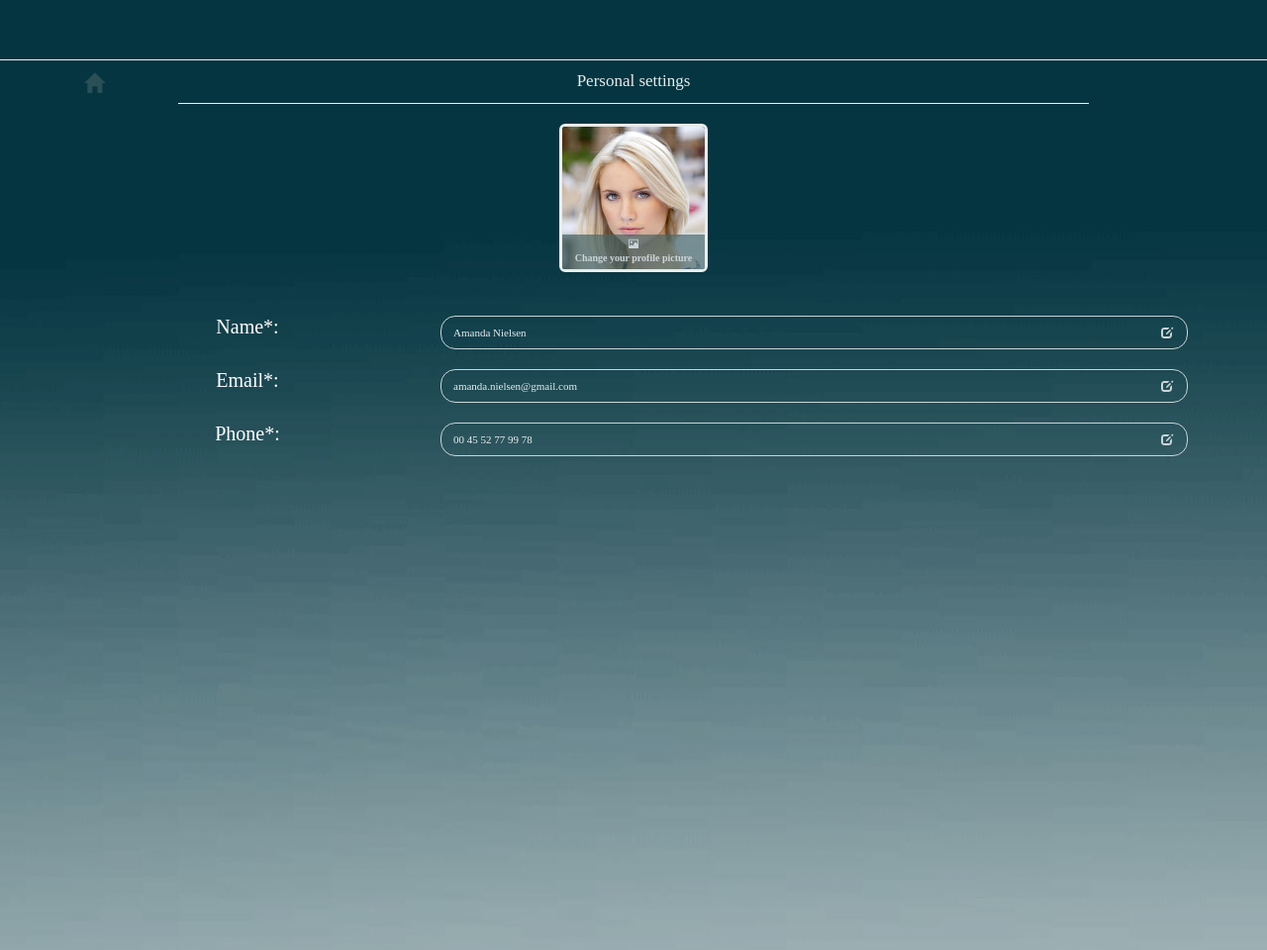
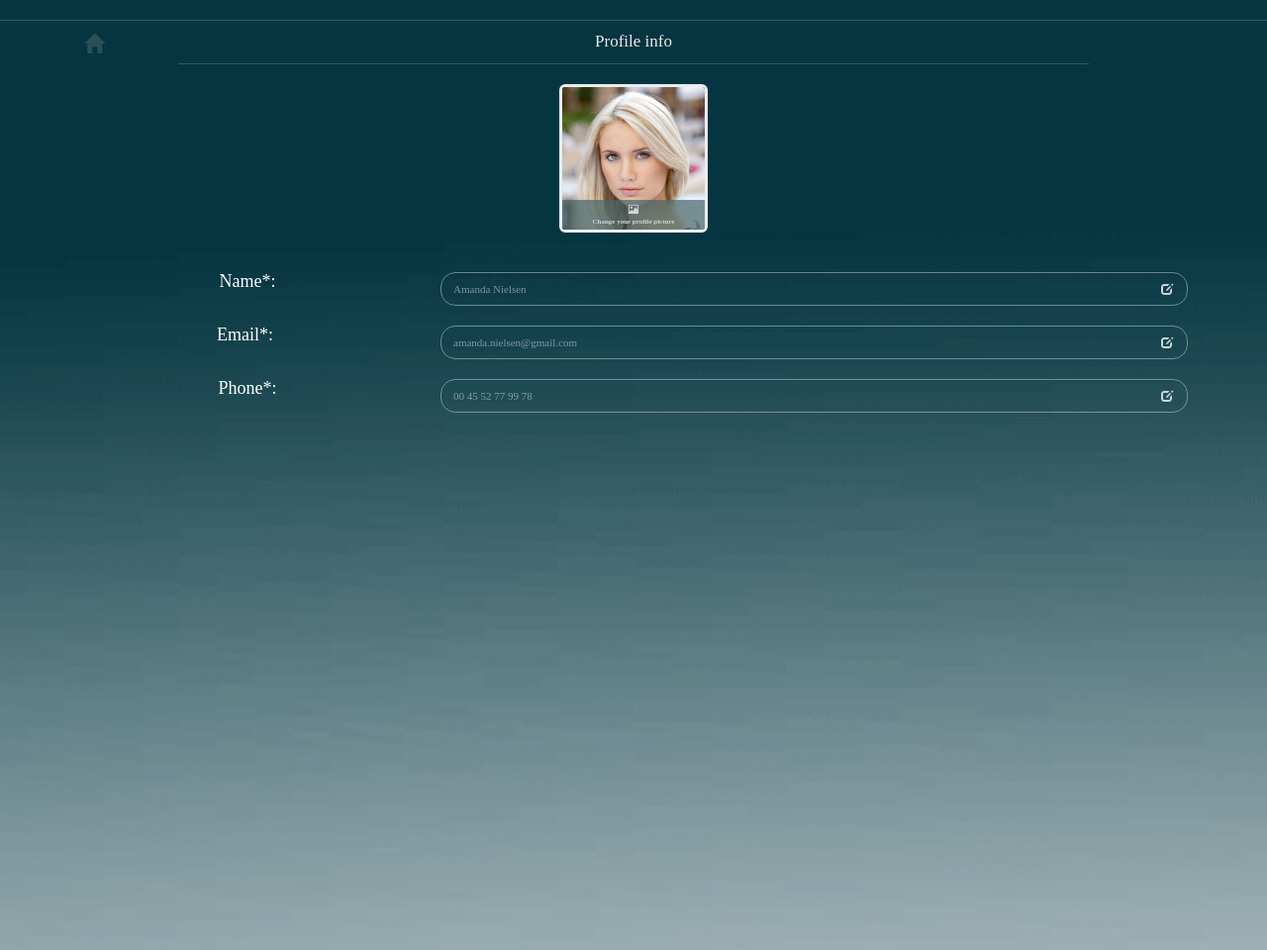
Before and after one commit to makaus/Tinderbox, a CodeIgniter app: page /database/index.php/personalsettings/index in a window 1280 px wide. Shown: the whole page at 99% size. Run offline with CodeIgniter, Linux system fonts and the light colour scheme; some libraries are stand-ins or nearby versions; some web fonts are replaced.

Commit message:
CSS changes for all pages

```diff
--- a/application/views/personalsettings.php
+++ b/application/views/personalsettings.php
@@ -30,7 +30,7 @@
     			<a href="dashboard.php"><span class="glyphicon glyphicon-home"></span></a>
     		</div>
     		<div class="col-xs-8">
-    			<h2 class="title-page">Personal settings</h2>
+    			<h2 class="title-page">Profile info</h2>
     		</div>
     		<div class="col-xs-offset-1 col-xs-10">
     			<hr class="second-hr">
@@ -62,7 +62,7 @@
       </div>
 
       <div class="col-xs-4">
-        <h4 class="headers-input">Email*:</h4>
+        <h4 class="headers-input email">Email*:</h4>
       </div>
       <div class="col-xs-8 Inputs-profile-main">
         <div class="input-group Inputs-profile-wrap">
--- a/public/css/mystyle.css
+++ b/public/css/mystyle.css
@@ -41,6 +41,10 @@ a:active {
 }
 input {
 	font-family: 'Brown';
+	opacity:0.5;
+}
+span.input-group-addon.icons {
+	opacity:0.5;
 }
 /*=====  End of Basic Style  ======*/
 
@@ -257,7 +261,7 @@ h3 span:before {
 .new-account {
 	text-align:center;
 	padding-top:40px;
-	text-transform:uppercase;
+	font-size:18px;
 
 }
 select.form-control {
@@ -269,6 +273,7 @@ select.form-control {
 	border-right: none;
 	border-bottom: 1px solid #e7eded;
 	border-radius: 0;
+	opacity:0.5;
 }
 
 
@@ -285,11 +290,12 @@ select.form-control {
 /*=====  End of Sign up section  ======*/
 
 /*SCHEDULE PART*/
-
+hr {
+	border-top:1px solid rgba(93, 136, 137, 0.5);
+}
 .hr-container {
 	padding:0;
 	margin:0;
-	padding-top:40px;
 }
 .first-hr {
 	margin-bottom:0;
@@ -480,7 +486,7 @@ select.form-control {
 .custom-header h2,
 .custom-header h3 {
 	text-align: center;
-	text-transform: uppercase;
+
 }
 
 .custom-header h2 {
@@ -614,7 +620,6 @@ span.text-right-span {
 	letter-spacing: 3px;
 	margin-bottom: 30px;
 	padding: 20px;
-	text-transform: uppercase;
 }
 
 .custom-content-reveal span {
@@ -648,7 +653,6 @@ span.text-right-span {
 	color: #053541;
 	font-size: 12px;
 	font-weight: bold;
-	text-transform: uppercase;
 }
 
 .fc-calendar .fc-row > div {
@@ -1182,7 +1186,6 @@ a:last-of-type .dashboard-tile {
 }
 
 .menu h1 {
-	text-transform: uppercase;
 	font-size: 16px;
 	margin: 0;
 	padding: 10px 0;
@@ -1277,7 +1280,7 @@ a:last-of-type .dashboard-tile {
 .change-profile-ph {
 	display: block;
 	position: relative;
-	top: -37.5px;
+	top: -33px;
 	margin: 0 auto;
 	width: 143.8px;
 	text-align: center;
@@ -1302,8 +1305,8 @@ a:last-of-type .dashboard-tile {
 }
 .headers-input {
 	text-align: center;
-	margin-top: 10px;
-	font-size: 20px;
+	font-size: 18px;
+	font-family:'Brown';
 }
 .Inputs-profile + .glyphicon {
     position: absolute;
@@ -1312,11 +1315,15 @@ a:last-of-type .dashboard-tile {
     font-size: 12px;
     color:#cbd5d8 ;
 }
-
+.headers-input.email {
+	position:relative;
+	right:2.5px;
+}
 .browse {
 	display: block;
 	margin: 0;
 	color:#cbd5d8;
+	font-size:7px;
 }
 span.glyphicon.glyphicon-picture {
 	color:#cbd5d8;
```
